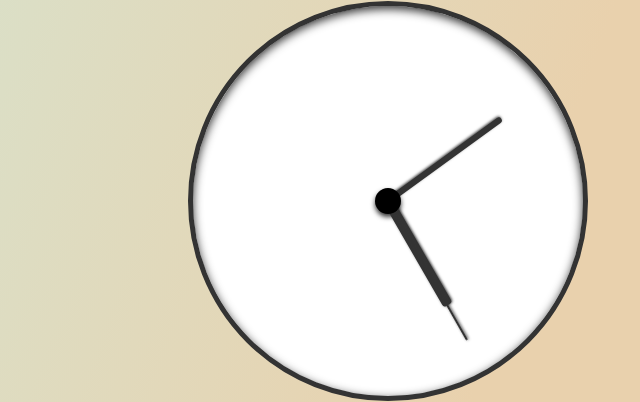
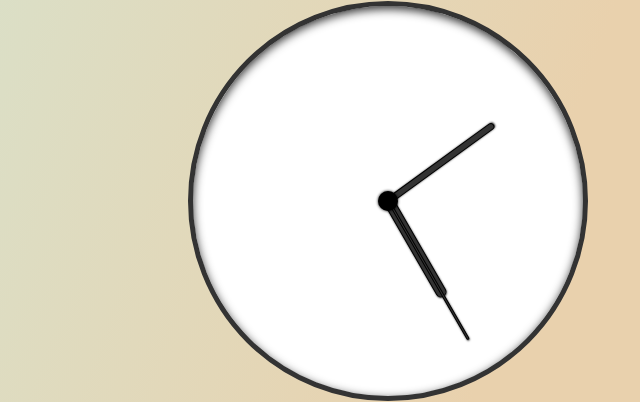
Before and after one commit to bayirdan/javascript30, a plain HTML site: page 02-css-js-clock/index.html in a window 1280 px wide. Shown: the part 199-601 px from the top of the page, 252-892 px from the left. Drawn offline with Linux system fonts and the light colour scheme.

Commit message:
updated style and script

```diff
--- a/02-css-js-clock/assets/css/style.css
+++ b/02-css-js-clock/assets/css/style.css
@@ -28,40 +28,37 @@ body {
 
 .clock .mid {
   position: absolute;
-  top: calc(50% - 1.3rem);
-  left: calc(50% - 1.3rem);
-  width: 2.6rem;
-  height: 2.6rem;
+  top: calc(50% - 1rem);
+  left: calc(50% - 1rem);
+  width: 2rem;
+  height: 2rem;
   background-color: #000;
-  box-shadow: 0 3px 5px #333;
+  box-shadow: 0 0 3px #000;
   border-radius: 50%;
   z-index: 99;
 }
 
 .clock .counter {
   position: absolute;
-  top: calc(50% - 5px);
-  right: 50%;
+  width: 11px;
+  height: 11rem;
+  top: 50%;
+  left: calc(50% - 5.5px);
   background-color: #333;
-  width: 12rem;
-  height: 10px;
-  border-radius: 3px;
-  transform-origin: 100%;
-  box-shadow: 0 1px 3px #333;
-  transition: .2s cubic-bezier(0, 1.51, 1, 1);
-  transform: rotate(90deg);
+  border-radius: 5px;
+  box-shadow: 0 1px 2px #333;
+  transform-origin: top;
+  border: 1px solid black;
 }
 
 .clock .counter-minute {
-  top: calc(50% - 3px);
-  right: 50%;
-  width: 14rem;
-  height: 6px;
+  left: calc(50% - 3.5px);
+  width: 7px;
+  height: 13rem;
 }
 
 .clock .counter-second {
-  top: calc(50% - 1px);
-  right: 50%;
-  width: 16rem;
-  height: 2px;
+  left: calc(50% - 1.5px);
+  width: 3px;
+  height: 16rem;
 }
--- a/02-css-js-clock/assets/script/script.js
+++ b/02-css-js-clock/assets/script/script.js
@@ -1,23 +1,36 @@
-const counterSecond = document.querySelector('.counter-second');
-const counterMinute = document.querySelector('.counter-minute');
-const counterHour = document.querySelector('.counter-hour');
-
+const counterSecond = document.querySelector(".counter-second");
+const counterMinute = document.querySelector(".counter-minute");
+const counterHour = document.querySelector(".counter-hour");
 
 function setDate() {
   const now = new Date();
 
   const seconds = now.getSeconds();
-  const secondsDegrees = (seconds * 6) + 90;
+  const secondsDegrees = (seconds * 6) + 180;
+  if (secondsDegrees !== 180) {
+    counterSecond.style.transition = "all .05s cubic-bezier(0, 1.51, 1, 1.3)";
+  } else {
+    counterSecond.style.transition = "all 0s cubic-bezier(0, 1.51, 1, 1.3)";
+  }
   counterSecond.style.transform = `rotate(${secondsDegrees}deg`;
 
   const minutes = now.getMinutes();
-  const minutesDegress = (minutes * 6) + 90;
-  counterMinute.style.transform = `rotate(${minutesDegress}deg)`
+  const minutesDegress = (minutes * 6) + 180;
+  if (minutesDegress !== 180) {
+    counterMinute.style.transition = "all .05s cubic-bezier(0, 1.51, 1, 1.3)";
+  } else {
+    counterSecond.style.transition = "all 0s cubic-bezier(0, 1.51, 1, 1.3)";
+  }
+  counterMinute.style.transform = `rotate(${minutesDegress}deg)`;
 
   const hours = now.getHours();
-  const hoursDegress = (hours * 30) + 90;
-  counterHour.style.transform = `rotate(${hoursDegress}deg)`
-
+  const hoursDegress = (hours * 30) + 180;
+  if (hoursDegress !== 180) {
+    counterHour.style.transition = "all .05s cubic-bezier(0, 1.51, 1, 1.3)";
+  } else {
+    counterSecond.style.transition = "all 0s cubic-bezier(0, 1.51, 1, 1.3)";
+  }
+  counterHour.style.transform = `rotate(${hoursDegress}deg)`;
 }
 
 setInterval(setDate, 1000);
```
